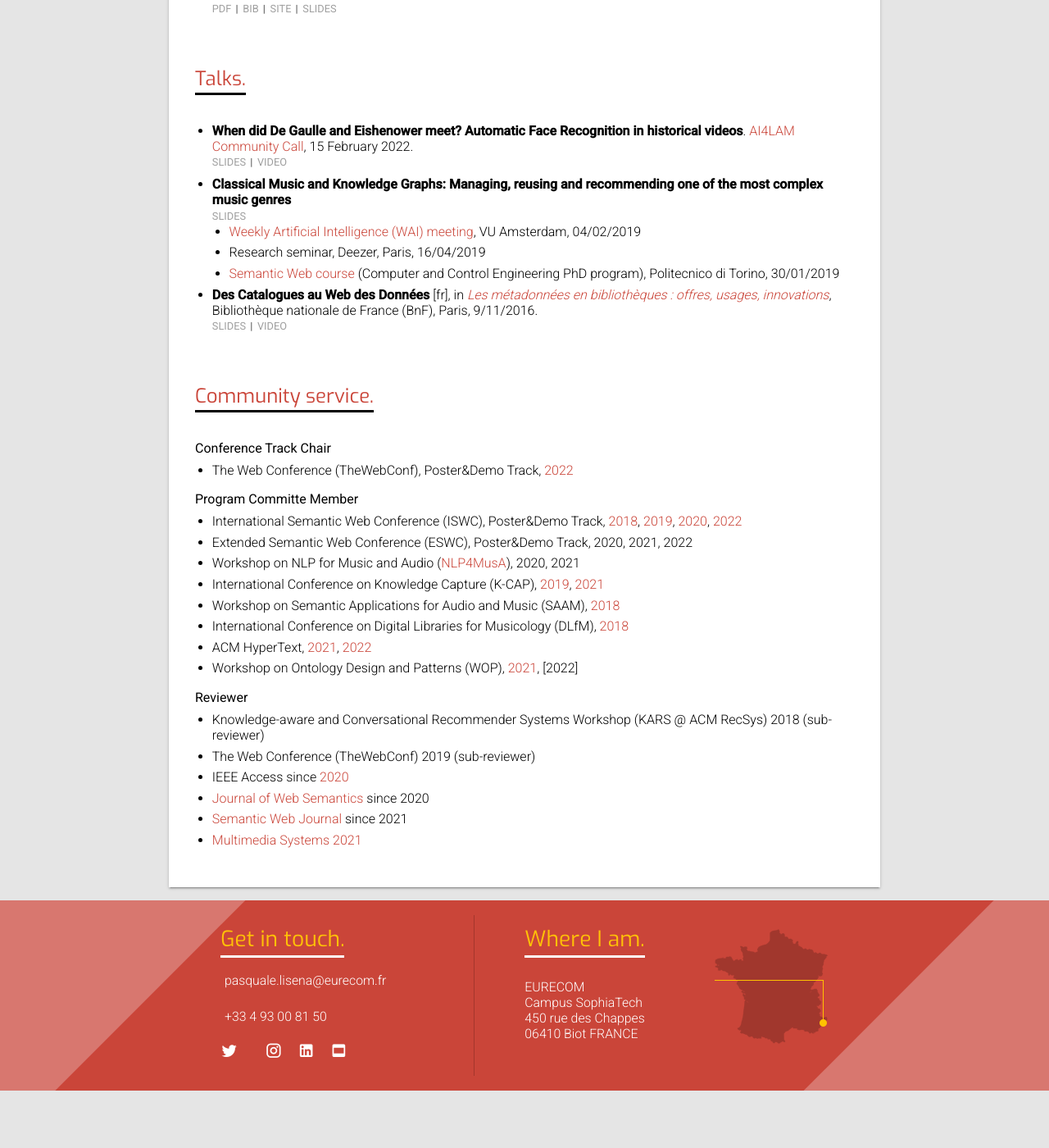
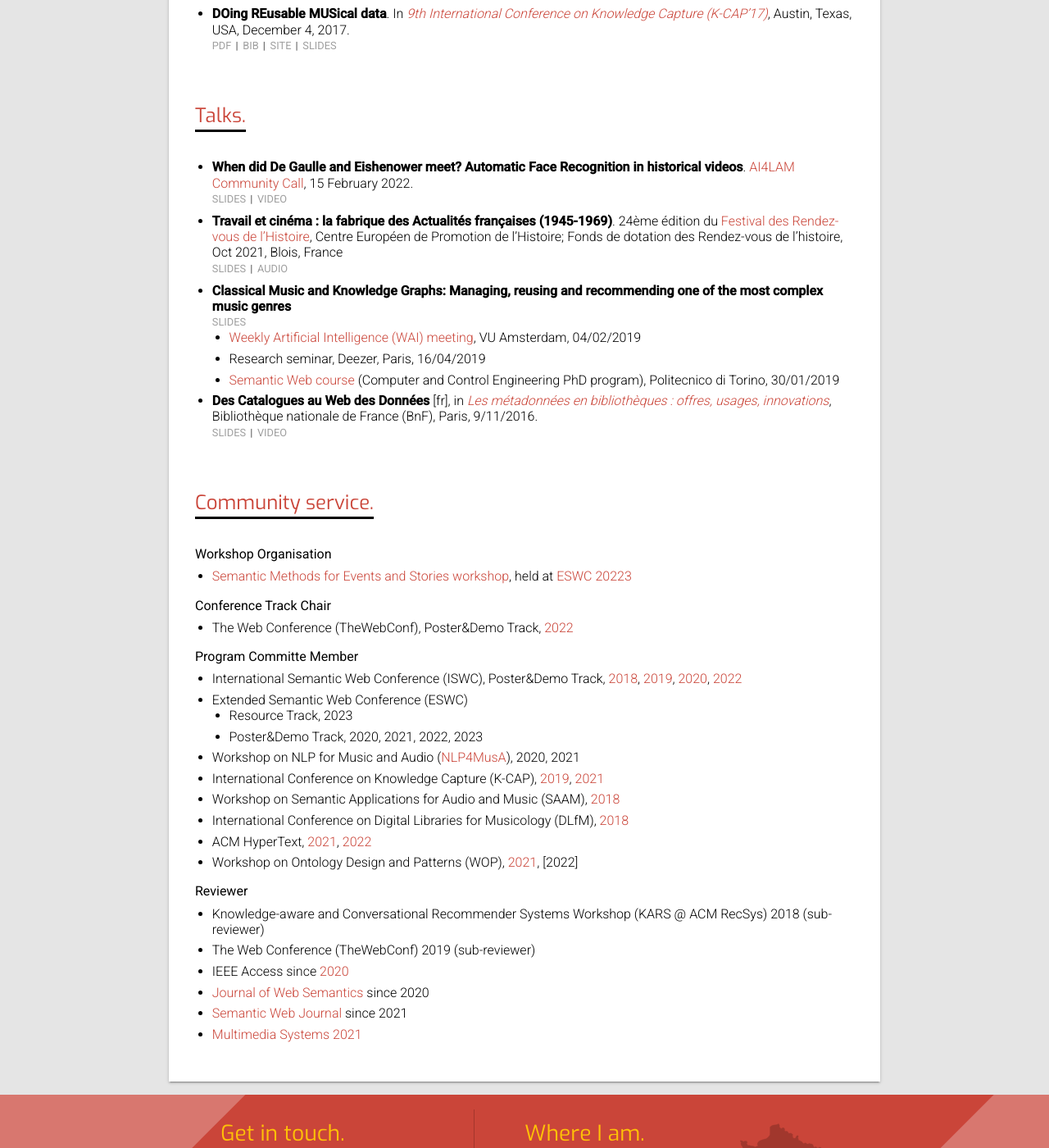
Before and after one commit to pasqLisena/pasqLisena.github.io, a Jekyll site: the page built from activity.md, in a window 1280 px wide and 1400 px high, scrolled down 877 px. Shown: the whole window at 82% size. Built offline with Jekyll 4.4.1, drawn with Linux system fonts in a browser that asks for light colours; nearby versions of some CDN libraries; before the commit the page ends 2207 px from its top, so only the background shows below that; some of the changed text lies outside the part shown.

Commit message:
various updates

```diff
--- a/activity.md
+++ b/activity.md
@@ -9,13 +9,12 @@
 
 ## Lectures
 
-- **Introduction to Data Bases**, EURECOM, Spring 2023 - now
+- [**Introduction to Data Bases**](https://www.eurecom.fr/en/course/database-2023spring), EURECOM, Spring 2023 - now
 - **[Interaction Design and Development of Modern Web Applications (WebInt)](http://www.eurecom.fr/en/course/WebInt-2020Fall)**, JavaScript lecturer, EURECOM,  2017 - now
 
 ## PhD supervision
 
-- Rebboud Y., **Semantic Extraction of Event Relations from
-Text with Knowledge Graphs**, EURECOM, March 2022 - now
+- Rebboud Y., **Semantic Extraction of Event Relations from Text with Knowledge Graphs**, EURECOM, March 2022 - now
 
 ## Master student supervision
 
@@ -27,6 +26,7 @@
 <span class="links" markdown="1">
 [SLIDES](https://docs.google.com/presentation/d/1hSJ5Evs_oMhvIWOBFt6JfAS9uVGK33mIhwUEHirnfqU/edit)
 </span>
+- de Kok M., **From Nodes to Narratives: A Knowledge Graph-based Storytelling Approach**, EURECOM + VU Amsterdam, July 2023.
 
 # Tutorials.
 - **SPARQL Endpoints and Web API (SWApi)**. In:
@@ -62,6 +62,13 @@
 [VIDEO](https://www.youtube.com/watch?v=Hh5rcIMAEE4)
 </span>
 
+- **Travail et cinéma : la fabrique des Actualités françaises (1945-1969)**.
+24ème édition du [Festival des Rendez-vous de l’Histoire](https://rdv-histoire.com/programme/travail-et-cinema-la-fabrique-des-actualites-francaises-1945-1969), Centre Européen de Promotion de l'Histoire; Fonds de dotation des Rendez-vous de l'histoire, Oct 2021, Blois, France
+<span class="links" markdown="1">
+[SLIDES](https://shs.hal.science/halshs-03768117)
+[AUDIO](https://rdv-histoire.com/programme/travail-et-cinema-la-fabrique-des-actualites-francaises-1945-1969)
+</span>
+
 
 
 - **Classical Music and Knowledge Graphs: Managing, reusing and recommending one of the most complex music genres**
@@ -81,12 +88,17 @@
 
 # Community service.
 
+Workshop Organisation
+- [Semantic Methods for Events and Stories workshop](https://anr-kflow.github.io/semmes/), held at [ESWC 20223](https://2023.eswc-conferences.org/)
+
 Conference Track Chair
 - The Web Conference (TheWebConf), Poster&Demo Track, [2022](https://www2022.thewebconf.org/cfp/posters-demos/)
 
 Program Committe Member
 -	International Semantic Web Conference (ISWC), Poster&Demo Track, [2018](http://iswc2018.semanticweb.org/poster-demo-track-pc/index.html), [2019](https://iswc2019.semanticweb.org/poster-demo-track-pc/), [2020](https://iswc2020.semanticweb.org/organization/posters-demos-track-pc/), [2022](https://iswc2022.semanticweb.org/index.php/poster-demos-track-pc/)
--	Extended Semantic Web Conference (ESWC), Poster&Demo Track, 2020, 2021, 2022
+-	Extended Semantic Web Conference (ESWC)
+    -  Resource Track, 2023
+    -  Poster&Demo Track, 2020, 2021, 2022, 2023
 -	Workshop on NLP for Music and Audio ([NLP4MusA](https://sites.google.com/view/nlp4musa/committee)), 2020, 2021
 -	International Conference on Knowledge Capture (K-CAP), [2019](http://www.k-cap.org/2019/programme-committee/index.html), [2021](https://www.k-cap.org/2021/index.html)
 -	Workshop on Semantic Applications for Audio and Music (SAAM), [2018](https://saam.semanticaudio.ac.uk/call)
```
Also changed, not shown: index.md (+2 -1 lines), publication/lisena2022facerec.bib (+10 -5 lines), publications.md (+11 -3 lines), 1 other file.
